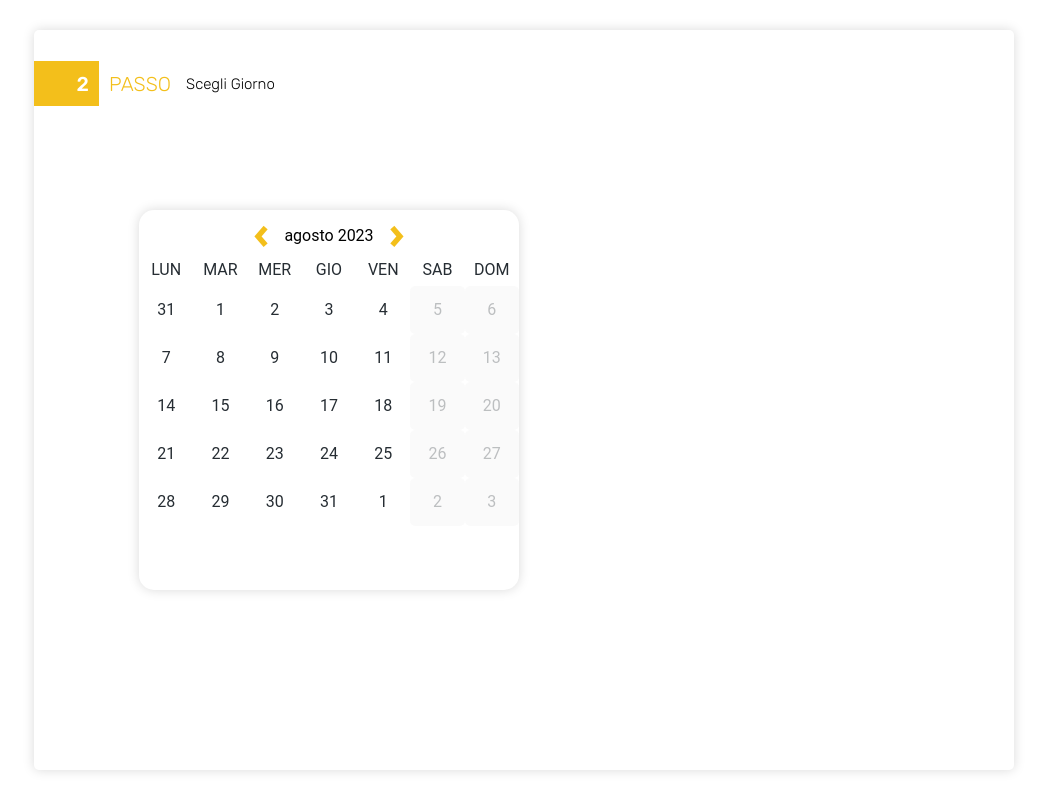
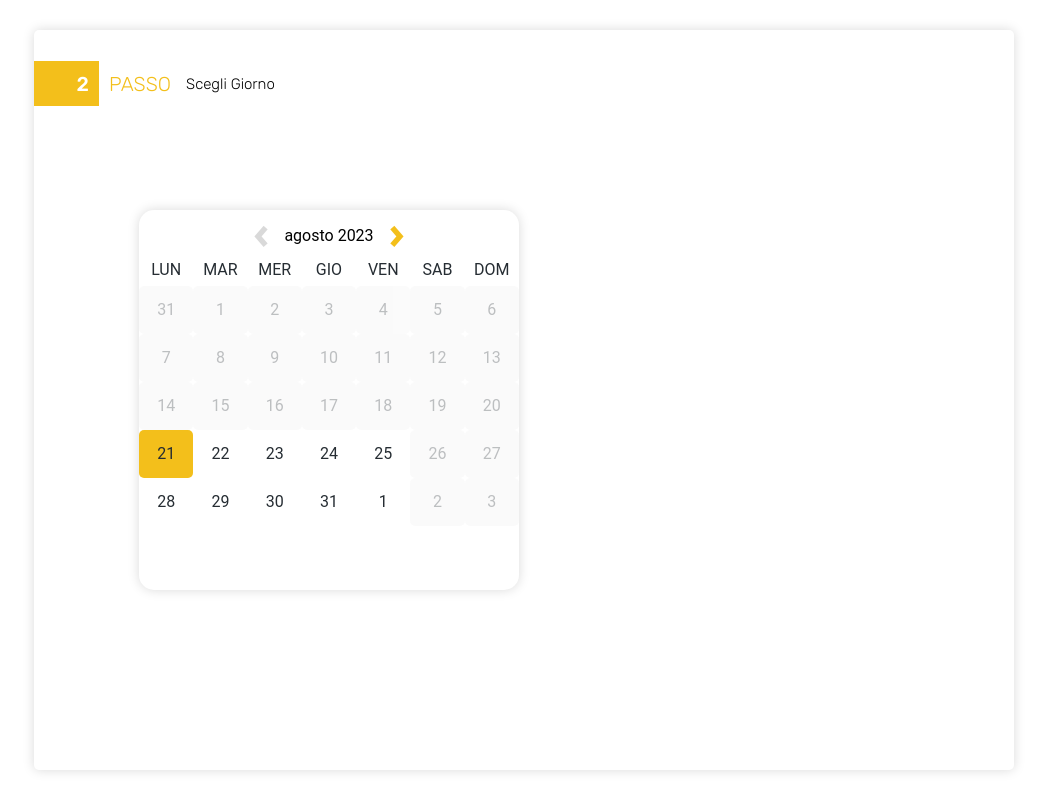
Before and after one commit to ihnatenkoo/Barbershop-Customer-Register, a React (Vite) app: page /order in a window 1280 px wide. Shown: the whole page, without its empty margins (116-1163 px from the left). Built offline with nearby package versions, Linux system fonts and the light colour scheme.

Commit message:
Update <Calendar/>

```diff
--- a/src/components/Calendar/Calendar.tsx
+++ b/src/components/Calendar/Calendar.tsx
@@ -1,11 +1,18 @@
-import { FC } from 'react';
+import { FC, useEffect } from 'react';
 import ReactCalendar from 'react-calendar';
-import { useAppDispatch } from '../../hooks';
+import { useAppDispatch, useAppSelector } from '../../hooks';
 import { addOrderDay } from '../../store/order/order.slice';
+import { selectUnformattedCurrentDate } from '../../store/order/selectors';
+import { calculateInitialDate } from '../../utils/calculateInitialDate';
 import './calendar.css';
 
 const Calendar: FC = () => {
 	const dispatch = useAppDispatch();
+	const orderDay = useAppSelector(selectUnformattedCurrentDate);
+
+	useEffect(() => {
+		dispatch(addOrderDay(calculateInitialDate()));
+	}, []);
 
 	const onDateChange = (pickedDate: Date): void => {
 		dispatch(addOrderDay(pickedDate));
@@ -14,8 +21,9 @@ const Calendar: FC = () => {
 	return (
 		<ReactCalendar
 			onChange={onDateChange}
-			value={new Date()}
+			value={orderDay}
 			locale="it"
+			minDate={calculateInitialDate()}
 			minDetail="month"
 			tileDisabled={({ activeStartDate, date, view }) =>
 				date.getDay() == 6 || date.getDay() == 0
```
